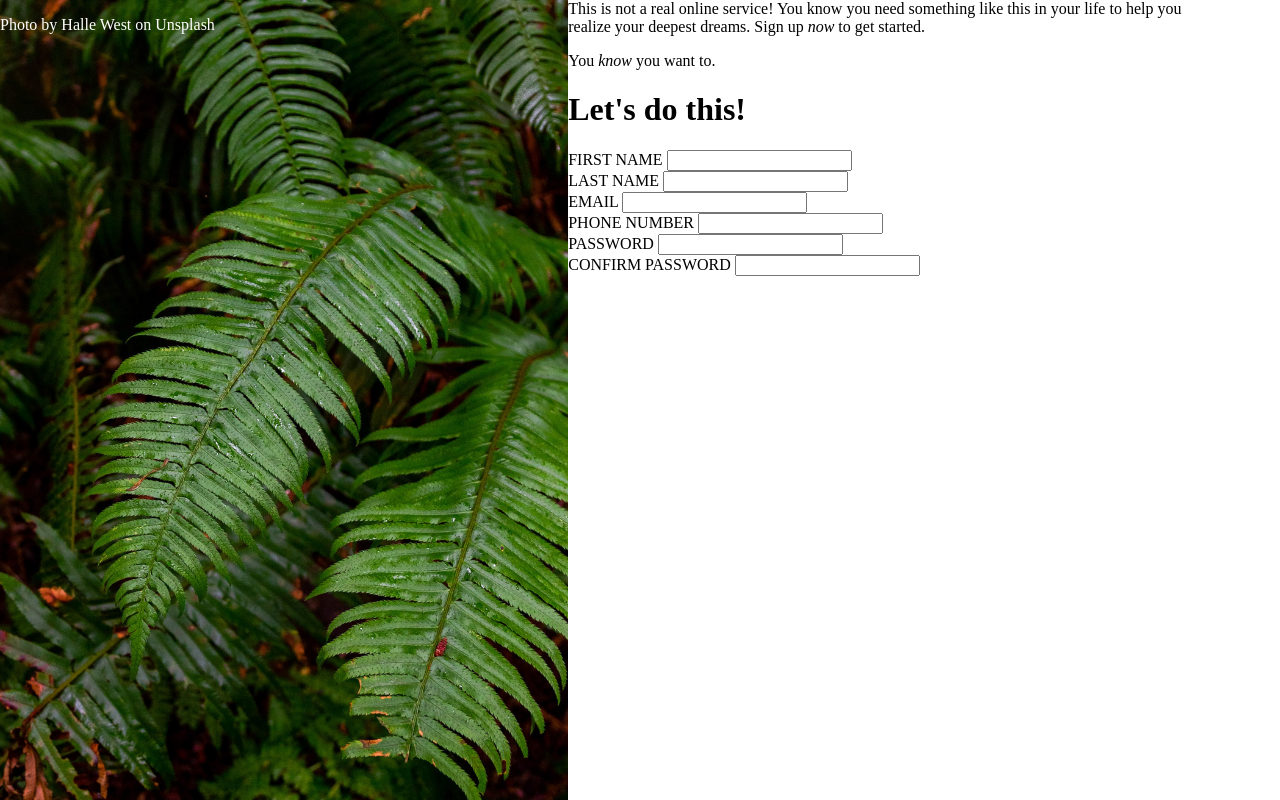
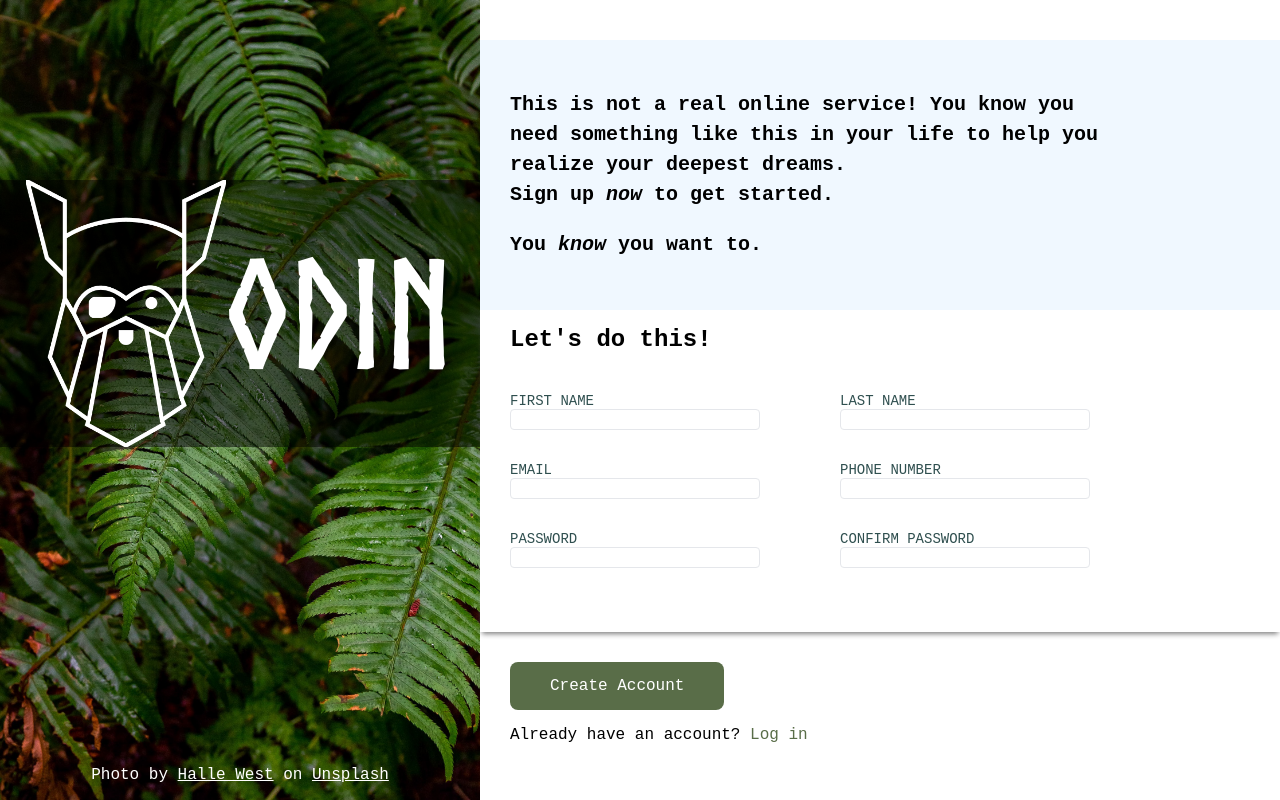
Before and after one commit to khan0617/Odin-Sign-Up-Form, a plain HTML site: page index.html in a window 1280 px wide. Drawn offline with Linux system fonts and the light colour scheme.

Commit message:
finished form page for now

```diff
--- /dev/null
+++ b/formScript.js
@@ -0,0 +1,37 @@
+let passwordInput = document.getElementById('password');
+let passwordConfirm = document.getElementById('confirmPass');
+let submitBtn = document.getElementById('submitBtn');
+let canAddClass = true;
+
+passwordInput.addEventListener('input', checkPasswords);
+passwordConfirm.addEventListener('input', checkPasswords);
+submitBtn.addEventListener('click', (e) => {
+    if(!checkPasswords()){
+        e.preventDefault();
+        alert("Passwords do not match");
+        document.querySelector('.error-msg').style.visibility = "visible";
+    }
+});
+
+function checkPasswords() {
+    console.log("in check paswords");
+    if(passwordInput.value != passwordConfirm.value){
+        if(canAddClass){
+            passwordInput.classList.add('error');
+            passwordConfirm.classList.add('error');
+            canAddClass = false;
+            document.querySelector('.error-msg').style.visibility = "visible";
+        }
+        return false;
+
+    }
+    else{
+        if(!canAddClass){
+            passwordInput.classList.remove('error');
+            passwordConfirm.classList.remove('error');
+            canAddClass = true;
+            document.querySelector('.error-msg').style.visibility = "hidden";
+        }
+        return true;
+    }
+}
--- a/index.html
+++ b/index.html
@@ -1,23 +1,40 @@
 <!DOCTYPE html>
 <html lang="en">
+
 <head>
     <meta charset="UTF-8">
     <meta http-equiv="X-UA-Compatible" content="IE=edge">
     <meta name="viewport" content="width=device-width, initial-scale=1.0">
     <title>Sign Up</title>
     <link rel="stylesheet" href="./styles.css">
+    <link rel="preconnect" href="https://fonts.googleapis.com">
+    <link rel="preconnect" href="https://fonts.gstatic.com" crossorigin>
+    <link href="https://fonts.googleapis.com/css2?family=Roboto&display=swap" rel="stylesheet">
+    <script async defer src="./formScript.js"></script>
 </head>
+
 <body>
     <div class="container">
         <div class="image-container">
-            <p>Photo by Halle West on Unsplash</p>
-            <!-- <img src="./images/plants.jpg" alt="Photo of Ferns by Hallie West on Unsplash"> -->
+
+            <div class="odin-container">
+                <img src="./images/odin.png" alt="The Odin Project Logo">
+                <span class="odin-text">ODIN</span>
+            </div>
+
+            <p>Photo by <span class="underline">Halle West</span> on
+                <span class="underline">Unsplash</span>
+            </p>
         </div>
 
         <div class="form-side">
             <div class="description">
-                This is not a real online service! You know you need something like this in your
-                life to help you realize your deepest dreams. Sign up <em>now</em> to get started.
+                <p>
+                    This is not a real online service! You know you need something like this in your
+                    life to help you realize your deepest dreams.
+                    <br> Sign up <em>now</em> to get started.
+                </p>
+
 
                 <p>You <em>know</em> you want to.</p>
 
@@ -25,18 +42,18 @@
 
             <div class="form-container">
                 <h1>Let's do this!</h1>
-                <form action="get">
+                <form id="myForm">
                     <div class="form-row">
                         <div class="form-item">
                             <label for="firstName">FIRST NAME</label>
-                            <input type="text" name="firstName" id="firstName"
-                            pattern="(/^[A-Za-z]+$/)" required>
+                            <input type="text" name="firstName" id="firstName" pattern="[a-zA-Z]+"
+                                title="Please only use A-z characters" required>
                         </div>
 
                         <div class="form-item">
                             <label for="lastName">LAST NAME</label>
-                            <input type="text" name="lastName" id="lastName"
-                            pattern="(/^[A-Za-z]+$/)" required>
+                            <input type="text" name="lastName" id="lastName" pattern="[a-zA-Z]+"
+                                title="Please only use A-z characters" required>
                         </div>
                     </div>
 
@@ -48,30 +65,34 @@
 
                         <div class="form-item">
                             <label for="phone">PHONE NUMBER</label>
-                            <input type="tel" name="phone" id="phone"
-                            pattern="[0-9]{3}-?[0-9]-?{3}[0-9]{4}" required>
+                            <input type="tel" name="phone" id="phone" pattern="[0-9]{3}-?[0-9]{3}-?[0-9]{4}"
+                                title="Requested format: 1234567890 OR 123-456-7890" required>
                         </div>
                     </div>
 
                     <div class="form-row">
-                        <div class="form-item error">
+                        <div class="form-item">
                             <label for="password">PASSWORD</label>
                             <input type="password" name="password" id="password" required>
+                            <p class="error-msg">* Passwords do not match</p>
                         </div>
 
-                        <div class="form-item error">
+                        <div class="form-item">
                             <label for="confirmPass">CONFIRM PASSWORD</label>
                             <input type="password" name="confirmPass" id="confirmPass" required>
                         </div>
                     </div>
+                </form>
+            </div>
 
-
-
-                </form>
+            <div class="submit">
+                <input type="submit" form="myForm" value="Create Account" id="submitBtn">
+                <p>Already have an account? <span class="hasAccount">Log in</span></p>
             </div>
 
         </div>
 
     </div>
 </body>
+
 </html>
--- a/styles.css
+++ b/styles.css
@@ -5,6 +5,8 @@
 
 * {
     box-sizing: border-box;
+    /* font-family: 'Roboto', sans-serif; */
+    font-family: 'Courier New', Courier, monospace;
 }
 
 body {
@@ -19,16 +21,156 @@ body {
 
 .container {
     display: flex;
+    width: 100%;
 }
 
+
+/* image styling below */
 .image-container {
     display: flex;
+    flex-direction: column;
+    justify-content: center;
+    align-items: center;
     background: url(./images/plants.jpg) no-repeat;
     background-size: cover;
-    width: 75%;
+    width: 60%;
     height: 100%;
 }
 
 .image-container > p {
     color: white;
+    margin-top: auto;
 }
+
+.odin-container {
+    background-color: rgba(0, 0, 0, 0.5);
+    width: 100%;
+    display: flex;
+    align-items: center;
+    justify-content: center;
+    position: relative;
+    top: 22.5%;
+}
+
+
+.odin-text {
+    color: white;
+    font-family: NorseBold, sans-serif;
+    font-size: 150px;
+}
+
+img {
+    width: 200px;
+    height: auto;
+}
+
+.underline {
+    text-decoration: underline;
+}
+
+/* form styling below */
+.form-side {
+    width: 100%;
+    display: flex;
+    flex-direction: column;
+    justify-content: center;
+}
+
+.description {
+    background-color: aliceblue;
+    padding: 30px;
+    width: 100%;
+    font-size: 20px;
+    font-weight: 600;
+    line-height: 1.5em;
+}
+
+.description > p {
+    width: 80%;
+}
+
+.form-container{
+    box-shadow: 0 4px 5px -2px gray;
+    width: 100%;
+}
+
+form {
+    display: flex;
+    flex-direction: column;
+    gap: 2em;
+    padding: 30px;
+}
+
+.form-container h1 {
+    font-size: 24px;
+    font-weight: 600;
+    padding-left: 30px;
+    margin-bottom: 10px;
+}
+
+.form-row {
+    display: flex;
+    gap: 5em;
+}
+
+.form-item{
+    display: flex;
+    flex-direction: column;
+}
+
+.error-msg {
+    font-size: 11px;
+    color: red;
+    visibility: hidden;
+}
+
+form label {
+    font-size: 14px;
+    color: darkslategray
+}
+
+[type='text'], [type='tel'], [type='email'], [type='password']{
+    width: 250px;
+    padding: 2px;
+    border: 1px solid #E5E7EB;
+    border-radius: 4px;
+}
+
+[type='text']:focus,
+[type='tel']:focus,
+[type='email']:focus,
+[type='password']:focus{
+    outline: none;
+    border: 2px solid #596D48;
+    border-radius: 4px;
+    box-shadow: 0 4px 5px -2px gray;
+}
+
+.error {
+    outline: none;
+    border: 2px solid red;
+    border-radius: 4px;
+}
+
+
+.submit {
+    margin-top: 30px;
+    margin-left: 30px;
+}
+
+
+/* submit button styling below the form */
+[type='submit'] {
+    color: white;
+    border: 0;
+    cursor: pointer;
+    font-size: 16px;
+    border-radius: 8px;
+    background-color: #596D48;
+    padding: 15px 40px;
+}
+
+.hasAccount {
+    color: #596D48;
+    cursor: pointer;
+}
```
